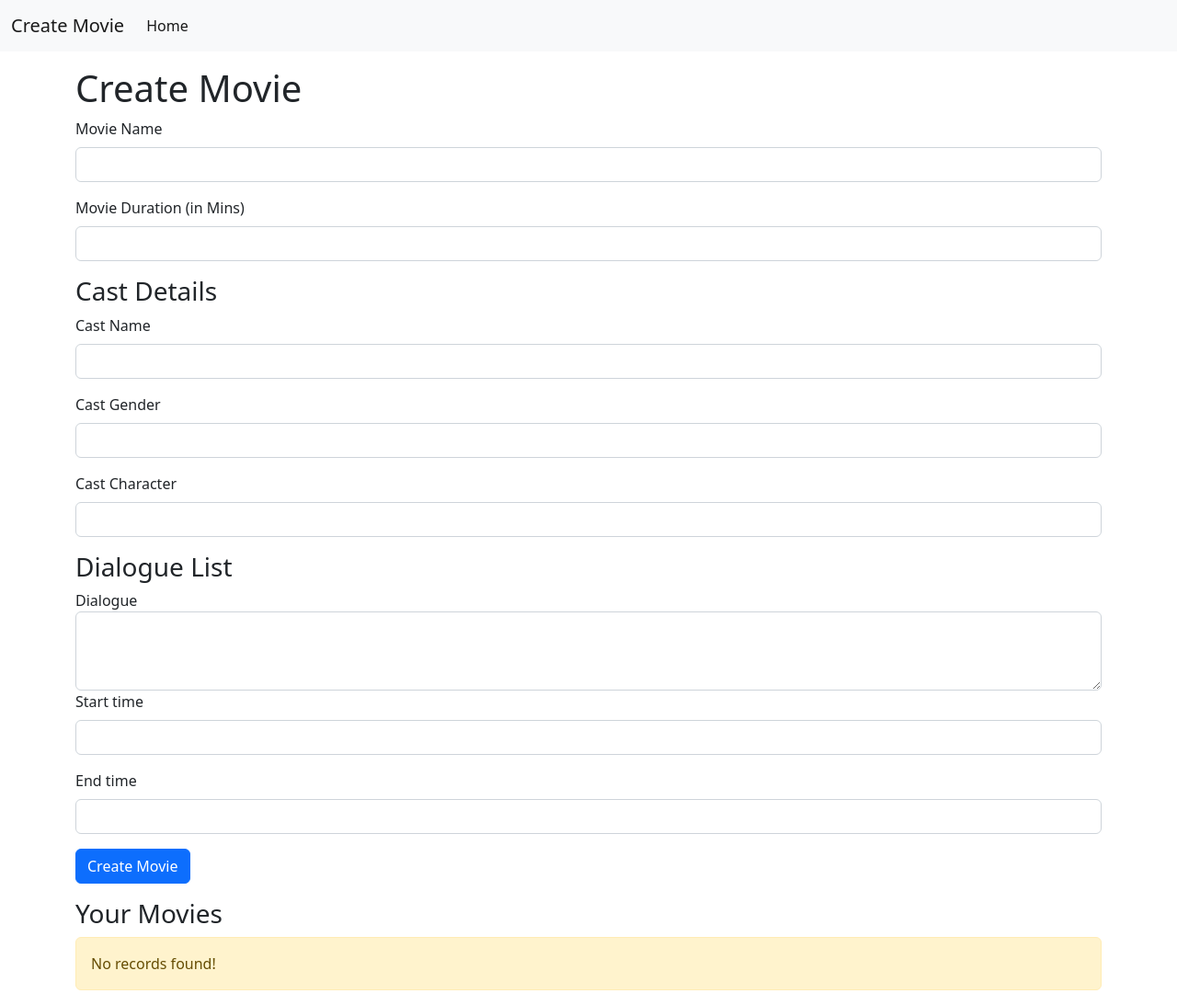
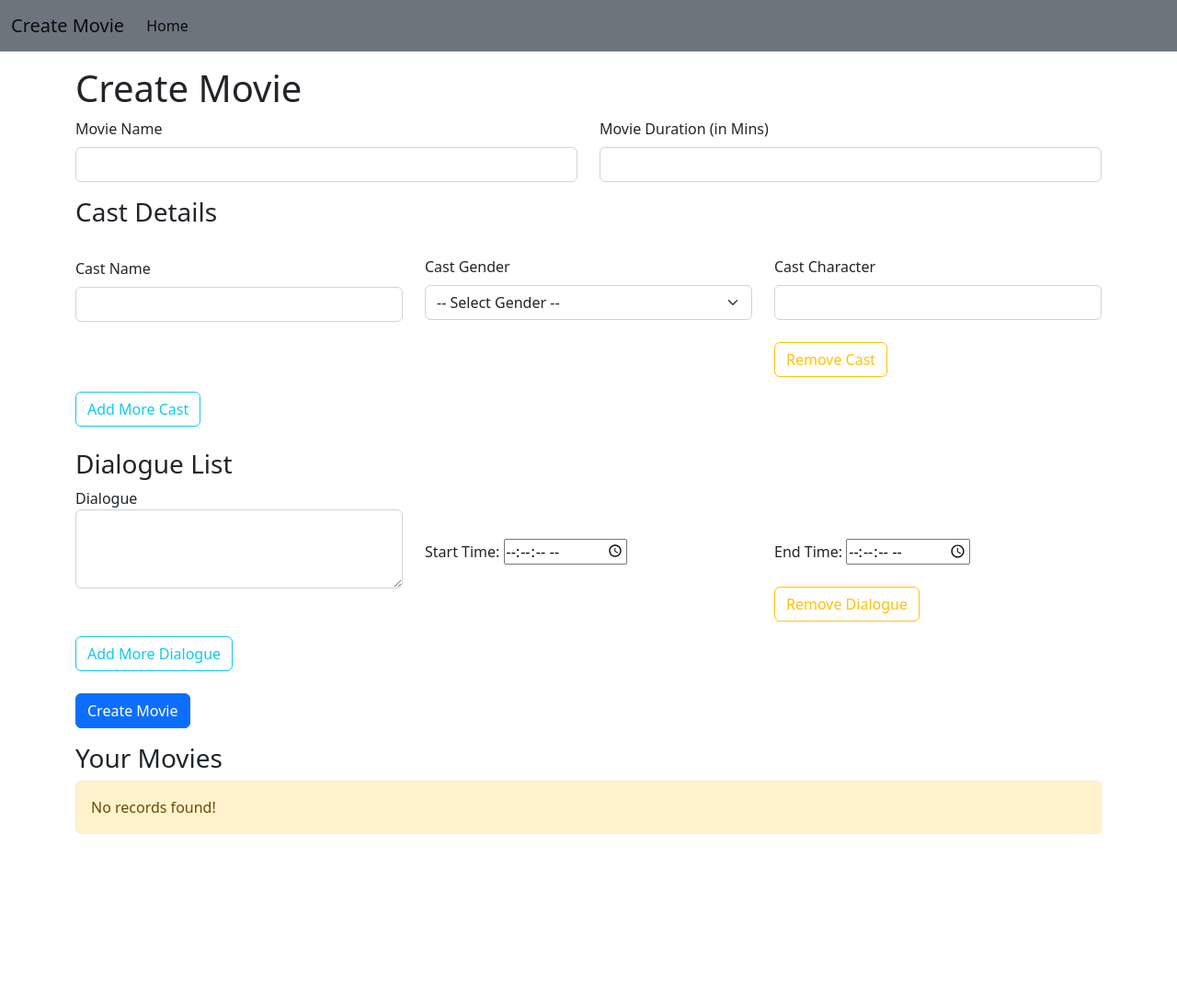
Before and after one commit to souvik-09/CRUD-assessment, a Flask app: page / in a window 1280 px wide. Shown: the whole page at 92% size. After the commit the page ends 907 px from the top, so only its background shows below. Run offline with Flask 2, Linux system fonts and the light colour scheme; data that the repository does not hold is empty.

Commit message:
Bug fixed and ui improved

```diff
--- a/app.py
+++ b/app.py
@@ -10,7 +10,7 @@ load_dotenv(path.join(getcwd(), '.env'))
 
 
 def create_app():
-    global db
+
     app = Flask(__name__)
     app.config["SQLALCHEMY_DATABASE_URI"] = environ.get('DB_URI')
     app.config["SQLALCHEMY_ECHO"] = False
@@ -36,30 +36,31 @@ def create_app():
                 db.session.commit()
 
                 # Extract cast data from request
-                cast_name = request.form['cast_name']
-                cast_gender = request.form['cast_gender']
-                cast_character = request.form['cast_character']
+                cast_names = request.form.getlist('cast_name[]')
+                cast_genders = request.form.getlist('cast_gender[]')
+                cast_characters = request.form.getlist('cast_character[]')
 
-                # Use newly created movie id to create cast record
-                cast = Cast(cast_name=cast_name, cast_gender=cast_gender, cast_character=cast_character, movie_id=movie.id)
-                db.session.add(cast)
-                db.session.commit()
+                # Use newly created movie id to create cast records
+                for i in range(len(cast_names)):
+                    cast = Cast(cast_name=cast_names[i], cast_gender=cast_genders[i], cast_character=cast_characters[i], movie_id=movie.id)
+                    db.session.add(cast)
+                    db.session.commit()
 
-                # Extract dialogue data from request
-                dialogue = request.form['dialogue']
-                start_time = request.form['start_time']
-                end_time = request.form['end_time']
+                    # Extract dialogue data from request for this cast
+                    dialogue = request.form.getlist(f'dialogue[]')
+                    start_time = request.form.getlist(f'start_time[]')
+                    end_time = request.form.getlist(f'end_time[]')
 
-                # Use newly created cast id to create dialogue record
-                dialogue = Dialogue(dialogue=dialogue, start_time=start_time, end_time=end_time, cast_id=cast.id)
-                db.session.add(dialogue)
-                db.session.commit()
+                    # Use newly created cast id to create dialogue records
+                    for j in range(len(dialogue)):
+                        d = Dialogue(dialogue=dialogue[j], start_time=start_time[j], end_time=end_time[j], cast_id=cast.id)
+                        db.session.add(d)
+                        db.session.commit()
 
             all_movies = Movie.query.all()
             all_casts = Cast.query.all()
             all_dialogues = Dialogue.query.all()
-            return render_template("home.html", all_movies = all_movies,all_casts = all_casts, all_dialogues = all_dialogues)
-
+            return render_template("home.html", all_movies=all_movies, all_casts=all_casts, all_dialogues=all_dialogues)
 
 
 
--- a/templates/base.html
+++ b/templates/base.html
@@ -11,7 +11,7 @@
 </head>
 
 <body>
-    <nav class="navbar navbar-expand-lg bg-light">
+    <nav class="navbar navbar-expand-lg bg-secondary">
 
         <div class="container-fluid">
             <a class="navbar-brand" href="/">Create Movie</a>
--- a/templates/home.html
+++ b/templates/home.html
@@ -2,44 +2,121 @@
 {% block title %} Movies {% endblock title %}
 {% block body %}
 
+<script src="https://code.jquery.com/jquery-3.6.0.min.js"></script>
 
 <div class="container my-3">
-        <form action = "/" method = "POST">
+    <form action="/" method="POST">
+        <div class="row">
+            <div class="col">
                 <div class="mb-3">
                     <h1> Create Movie </h1>
                     <label for="movie_name" class="form-label">Movie Name</label>
-                <input type="text" class="form-control" name = "movie_name" id="movie_name" aria-describedby="emailHelp">
+                    <input type="text" class="form-control" name="movie_name" id="movie_name" style="width: 100%;" aria-describedby="emailHelp" required>
                 </div>
+            </div>
+            <div class="col" style="margin-top: 3.5em;">
                 <div class="mb-3">
                     <label for="movie_duration" class="form-label">Movie Duration (in Mins)</label>
-                <input type="text" class="form-control" name = "movie_duration" id="movie_duration">
+                    <input type="number" class="form-control" name="movie_duration" id="movie_duration" min="1" style="width: 100%;" required>
                 </div>
+            </div>
+        </div>
+
+        <div id="cast-list">
+            <div class="row cast-row">
+              <div class="col">
                 <div class="mb-3">
-              <h3> Cast Details </h3>
+                  <h3>Cast Details</h3><br>
                   <label for="cast_name" class="form-label">Cast Name</label>
-                <input type="text" class="form-control" name = "cast_name" id="cast_name" aria-describedby="emailHelp">
+                  <input type="text" class="form-control" name="cast_name[]" style="width: 100%;" aria-describedby="emailHelp" required>
                 </div>
+              </div>
+              <div class="col" style="margin-top: 4em;">
                 <div class="mb-3">
-                <label for="cast_character" class="form-label">Cast Gender</label>
-                <input type="text" class="form-control" name = "cast_gender" id="cast_gender" aria-describedby="emailHelp">
+                  <label for="cast_gender" class="form-label">Cast Gender</label>
+                  <select class="form-select" name="cast_gender[]" style="width: 100%;" required>
+                    <option value="" selected>-- Select Gender --</option>
+                    <option value="male">Male</option>
+                    <option value="female">Female</option>
+                  </select>
                 </div>
+              </div>
+              <div class="col" style="margin-top: 4em;">
                 <div class="mb-3">
                   <label for="cast_character" class="form-label">Cast Character</label>
-                <input type="text" class="form-control" name = "cast_character" id="cast_character" aria-describedby="emailHelp">
+                  <input type="text" class="form-control" name="cast_character[]" style="width: 100%;" aria-describedby="emailHelp" required><br>
+                  <button type="button" class="btn btn-outline-warning remove-cast-btn">Remove Cast</button>
                 </div>
-            <h3> Dialogue List </h3>
+              </div>
+            </div>
+          </div>
+
+          <div class="add-cast-row" >
+            <button type="button" class="btn btn-outline-info" id="add-cast-btn">Add More Cast</button>
+          </div>
+          <br>
+
+          <script>
+            $(document).ready(function() {
+              // Add more cast rows
+              $("#add-cast-btn").click(function() {
+                var castRow = $(".cast-row:first").clone();
+                castRow.find("input").val("");
+                castRow.find("select").prop("selectedIndex", 0);
+                castRow.appendTo("#cast-list");
+              });
+
+              // Remove cast row
+              $(document).on("click", ".remove-cast-btn", function() {
+                $(this).closest(".cast-row").remove();
+              });
+            });
+          </script>
+
+
+
+          <h3>Dialogue List</h3>
+          <div id="dialogue-list">
               <div class="form-group">
+                  <div class="row">
+                      <div class="col">
+                          <div class="mb-3">
                               <label for="dialogue">Dialogue</label>
-              <textarea class="form-control" name = "dialogue" id="dialogue" rows="3"></textarea>
+                              <textarea class="form-control" name="dialogue[]" rows="3" required></textarea>
                           </div>
+                      </div>
+                      <div class="col" style="margin-top: 3.5em;">
                           <div class="mb-3">
-              <label for="start_time" class="form-label">Start time</label>
-              <input type="text" class="form-control" name = "start_time" id="start_time" aria-describedby="emailHelp">
+                              <label for="start_time">Start Time:</label>
+                              <input type="time" name="start_time[]" step="1" required>
                           </div>
+                      </div>
+                      <div class="col" style="margin-top: 3.5em;">
                           <div class="mb-3">
-            <label for="end_time" class="form-label">End time</label>
-            <input type="text" class="form-control" name = "end_time" id="end_time" aria-describedby="emailHelp">
+                              <label for="end_time">End Time:</label>
+                              <input type="time" name="end_time[]" step="1" required><br><br>
+                              <button type="button" class="btn btn-outline-warning remove-cast-btn">Remove Dialogue</button>
                           </div>
+                      </div>
+                  </div>
+              </div>
+          </div>
+          <button type="button" class="btn btn-outline-info" id="add-dialogue-btn">Add More Dialogue</button>
+
+          <script>
+              $(document).ready(function() {
+                  $("#add-dialogue-btn").click(function() {
+                      var html = '<div class="form-group"><div class="row"><div class="col"><div class="mb-3"><label for="dialogue">Dialogue</label><textarea class="form-control" name="dialogue[]" rows="3" required></textarea></div></div><div class="col" style="margin-top: 3.5em;"><div class="mb-3"><label for="start_time">Start Time:</label><input type="time" name="start_time[]" step="1" required></div></div><div class="col" style="margin-top: 3.5em;"><div class="mb-3"><label for="end_time">End Time:</label><input type="time" name="end_time[]" step="1" required><br><br><button type="button" class="btn btn-outline-warning remove-cast-btn">Remove Dialogue</button></div></div></div></div>';
+                      $("#dialogue-list").append(html);
+                  });
+
+                  $(document).on("click", ".remove-cast-btn", function() {
+                      $(this).closest(".form-group").remove();
+                  });
+              });
+          </script>
+
+        <br><br>
         <button type="submit" class="btn btn-primary">Create Movie</button>
     </form>
 </div>
@@ -122,6 +199,35 @@
               {% endif %}
 
     </div>
+    <script>
+        // Add an event listener to the form submit button
+        document.querySelector("form").addEventListener("submit", function(event) {
+            // Get the start and end time inputs
+            var startTimeInput = document.querySelector("input[name='start_time[]']");
+            var endTimeInput = document.querySelector("input[name='end_time[]']");
+
+            // Get the values of the start and end time inputs
+            var startTimeValue = startTimeInput.value;
+            var endTimeValue = endTimeInput.value;
+
+            // Split the start and end time values into hours and minutes
+            var startTimeParts = startTimeValue.split(":");
+            var endTimeParts = endTimeValue.split(":");
+
+            // Convert the start and end time values to minutes
+            var startTimeMinutes = parseInt(startTimeParts[0], 10) * 60 + parseInt(startTimeParts[1], 10);
+            var endTimeMinutes = parseInt(endTimeParts[0], 10) * 60 + parseInt(endTimeParts[1], 10);
+
+            // Compare the start and end times
+            if (endTimeMinutes <= startTimeMinutes) {
+                // Prevent the form from submitting
+                event.preventDefault();
+
+                // Show an error message
+                alert("The end time must be greater than the start time.");
+            }
+        });
+    </script>
     <script src="https://cdn.jsdelivr.net/npm/bootstrap@5.2.2/dist/js/bootstrap.bundle.min.js"
         integrity="sha384-OERcA2EqjJCMA+/3y+gxIOqMEjwtxJY7qPCqsdltbNJuaOe923+mo//f6V8Qbsw3"
         crossorigin="anonymous"></script>
```
Also changed, not shown: models/movie.py (+0 -51 lines). Lines whose indentation alone changed are shown as unchanged.
